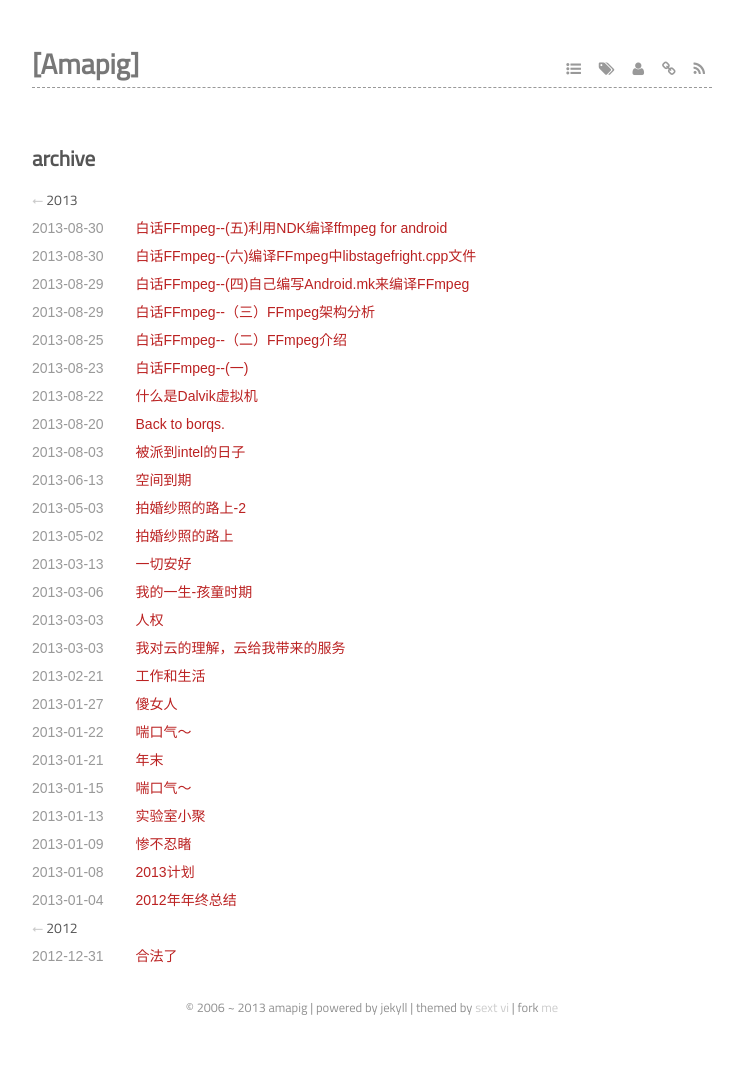
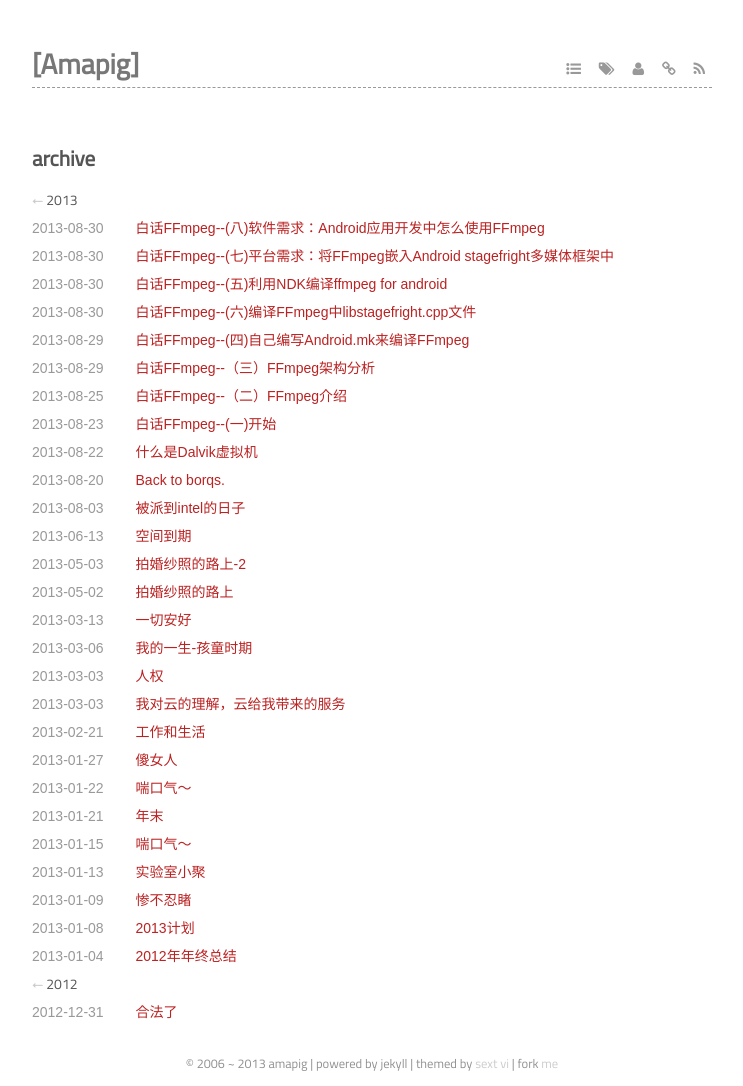
Before and after one commit to amapig/amapig.github.com, a Jekyll site: the page built from archive.markdown, in a window 1280 px wide. Shown: the whole page, without its empty margins (268-1011 px from the left). Built offline with Jekyll 4.4.1, drawn with Linux system fonts in a browser that asks for light colours; some web fonts are replaced; Markdown is read by kramdown in place of the engine named in the settings; before the commit the page ends 1030 px from its top, so only the background shows below that; part of the change alters nothing that is shown.

Commit message:
Preliminary finished summary the ffmpeg.

```diff
--- a/_posts/2013-08-23-talk-and-summary-ffmpeg.md
+++ b/_posts/2013-08-23-talk-and-summary-ffmpeg.md
@@ -1,5 +1,5 @@
 ---
-title: '白话FFmpeg--(一)'
+title: '白话FFmpeg--(一)开始'
 layout: post
 tags:
     - FFmpeg
@@ -35,7 +35,7 @@ Android编译底层c/c++库一般有这样两种方式：
 
 关于编译这个文件的文章，请看：
 
-[FFmpeg enable libstagefrith_h264编译](/_posts/)
+[FFmpeg enable libstagefrith_h264编译](http://amapig.github.io/2013/08/30/compile-libstagefright-cpp-in-ffmpeg.html)
 
 FFmpeg编译过程中会遇到很多编译的问题，有的时候还需要修改源码，下面把我曾经遇到的编译问题归纳一下，可能不全，以后陆续补充，不过这里没有的话，多google几次肯定能够解决的：
 
--- /dev/null
+++ b/_posts/2013-08-30-platform-requirement-import-ffmpeg-in-Android-multimedia-framework.md
@@ -0,0 +1,45 @@
+---
+title: '白话FFmpeg--(七)平台需求：将FFmpeg嵌入Android stagefright多媒体框架中'
+layout: post
+tags:
+    - FFmpeg
+---
+
+###平台需求
+解释一下这里说的平台需求是什么意思，比如，我们之前给别人做方案，因为Android本身支持的视频格式非常少，编码器解码器格式也不多，这时候客户提出需求，想让我们支持某几种Android平台本身不支持的格式，这个时候在嵌入式领域，人们会想到FFmpeg，GStreamer，etc。
+
+利用这些开源的多媒体解决方案，我们可以以相对简单多的方式来让我们的Android平台支持更多的容器格式和编码器解码器。
+
+###Android平台多媒体框架
+从Android2.2开始，Android多媒体框架开始采用stagefright，想对于OpenCore来说stagefright是一个轻量级的播放器框架，但是轻量级不代表不好，它的设计，它的可扩展性还是很值得学习的。
+
+经过几个大版本的升级，Android4.1之后，stagefright框架中能够发现的bug已经比原来少了很多。
+
+下面就介绍怎么将FFmpeg嵌入到stagefright这个多媒体框架中：
+
+###为什么要将FFmpeg嵌入stagefright，而不是作为一个第三方的动态库直接通过jni供java调用呢？
+
+这是因为在视频播放过程中，我们经常会播放高清的片源，而如果我们将FFmpeg作为第三方库来调用，实现视频播放的话，完全用的FFmpeg的软件解码器，解码效率很低而且高清片源会非常卡顿。那有什么好的解决方案吗？当然，那就是用平台当前的硬件解码器，为了能够非常完美的利用现有平台提供的硬件解码器，我们需要将FFmpeg嵌入到stagefright框架中，这种方式对于做平台来说，没有任何坏处，丰富了现有平台的容器格式，并且对于不支持的codec，还可以走FFmpeg的软件编解码器。如下面两张图对比：
+
+![图片对比](media/files/2013/08/30/Android-ffmpeg.png)
+
+从图中我们可以很清楚的看出，将FFmpeg嵌入到Stagefright之后，我们给当前平台带来了什么：
+
+1. 当前平台支持的parser但是不支持的codec，将能够通过FFmpeg的软件解码器来解码;
+2. 当前平台不支持的parser将能够通过FFmpeg的parser来解码;
+3. 当前平台不支持的parser，但是支持的HWcodec，将能够通过FFMpeg parse,然后利用平台的HW decoder;
+
+这样我们基本上可以播放FFmpeg能够提供给我们的所有的视频了。
+
+###移植
+嵌入之前，我假设读者对Android stagefright框架有基本的了解，对于数据流程有清晰的认识，然后，开始：
+
+1. 模仿MatroskaExtractor.cpp文件，封装一个FFmpeg的FFmpegExtractor出		   来，Extractor解析当前平台不能解析的所有的文件。
+
+2. 在DataSource中Sniff中注册我们的sniff方法，RegisterSniffer(SniffFF);
+
+3. 在MediaExtractor.cpp中加入针对FFmpegExtractor的判断流程。
+
+基本的就这么简单的三个地方，我们就把我们封装的FFmpegExtractor嵌入到了stagefirhgt中，关于具体的FFmpegExtractor应该怎么设计，怎么调用ffmpeg来进行封装，之后我会写一个demo放上来，大家参考一下，逻辑比较简单的。
+
+###//TODO:
--- /dev/null
+++ b/_posts/2013-08-30-software-requirements-how-to-use-ffmpeg-in-android-application-development.md
@@ -0,0 +1,24 @@
+---
+title: '白话FFmpeg--(八)软件需求：Android应用开发中怎么使用FFmpeg'
+layout: post
+tags:
+    - FFmpeg
+---
+
+###Android平台播放器现状
+Android平台陆陆续续出来了很多传说中的万能播放器，有国外很牛的MXplayer，国内下载量很大的Vplayer，还有暴风影音，qq影音一堆。
+这些播放器从我分析他们apk以及各自官网来看，基本上都用到了FFmpeg。
+
+MXplayer可以说是Android平台最强大的万能播放器了，软件解码针对各个平台（包含x86平台）的汇编优化非常强劲，硬件解码的利用率非常之高，多线程解码的设计模式，这些都是我们在设计嵌入式平台播放器的时候非常应该学习和考虑到的。
+
+Vplayer是国内一个5人的小团队搞出来的，原作者的博客地址：[vec.io](vec.io),有时间的可以去看看，文章都很不错。Vplayer用了自己写的一套多媒体框架，也是集成了ffmpeg，但是它的硬件解码经常crash的问题，我还是经常遇到，不知道最近两个月的版本有没有解决。
+
+针对Android平台利用FFmpeg开发播放器的设计，之后会写一片专门的文章来分析现在流行的这几款播放器都是采用了什么架构，这里暂不展开。
+
+###需求
+作为app程序员来说，我们不知道除了android api之外的其他调用多媒体播放的接口，这个时候如果我们开发播放器的话，怎样才能在Android原有框架基础上丰富播放格式和解码格式呢？
+
+答案就是这篇文章中要讲的java层通过jni来访问FFmpeg的动态库，然后进行解析和解码操作。
+
+###代码可能比解释更容易让人明白
+//TODO: [Codes](/_posts/)
```
Also changed, not shown: 1 other file.
